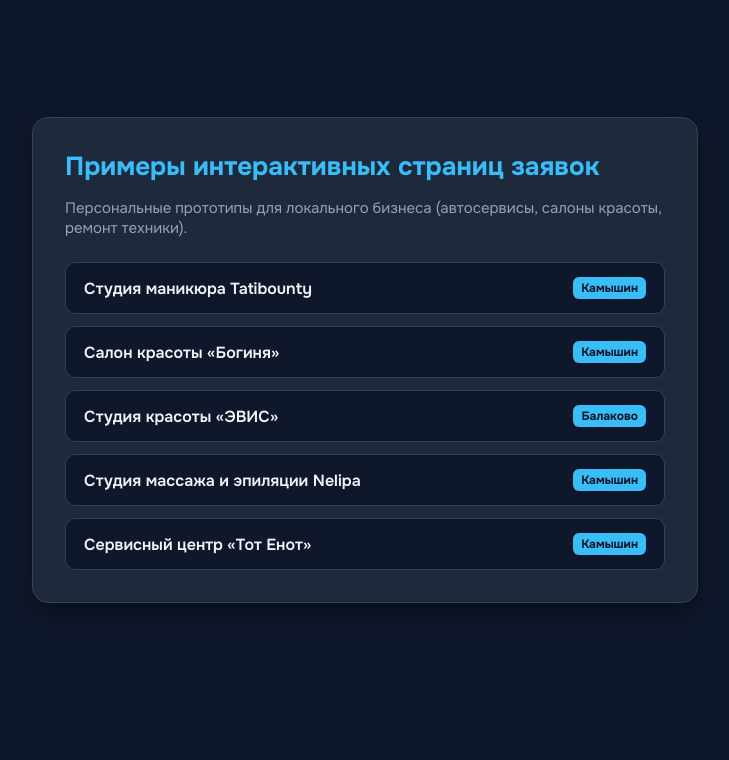
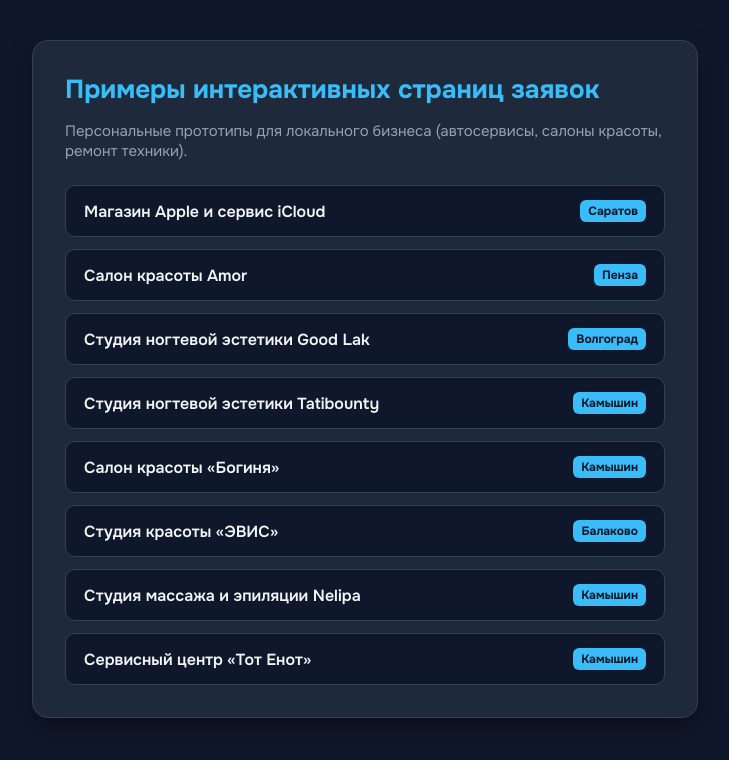
Before and after one commit to thomass1222/demo, a plain HTML site: page index.html in a window 1280 px wide. Shown: the whole page, without its empty margins (275-1004 px from the left). Drawn offline with Linux system fonts and the light colour scheme.

Commit message:
Update root demo portal index with new sites

```diff
--- a/index.html
+++ b/index.html
@@ -21,7 +21,10 @@ li a:hover { border-color: #38BDF8; background: #1e3a5f; }
   <h1>Примеры интерактивных страниц заявок</h1>
   <p>Персональные прототипы для локального бизнеса (автосервисы, салоны красоты, ремонт техники).</p>
   <ul>
-    <li><a href="tatibounty/">Студия маникюра Tatibounty <span class="badge">Камышин</span></a></li>
+    <li><a href="icloud-saratov/">Магазин Apple и сервис iCloud <span class="badge">Саратов</span></a></li>
+    <li><a href="amor-penza/">Салон красоты Amor <span class="badge">Пенза</span></a></li>
+    <li><a href="good-lak-vlg/">Студия ногтевой эстетики Good Lak <span class="badge">Волгоград</span></a></li>
+    <li><a href="tatibounty/">Студия ногтевой эстетики Tatibounty <span class="badge">Камышин</span></a></li>
     <li><a href="boginya/">Салон красоты «Богиня» <span class="badge">Камышин</span></a></li>
     <li><a href="evis/">Студия красоты «ЭВИС» <span class="badge">Балаково</span></a></li>
     <li><a href="nelipa/">Студия массажа и эпиляции Nelipa <span class="badge">Камышин</span></a></li>
```
